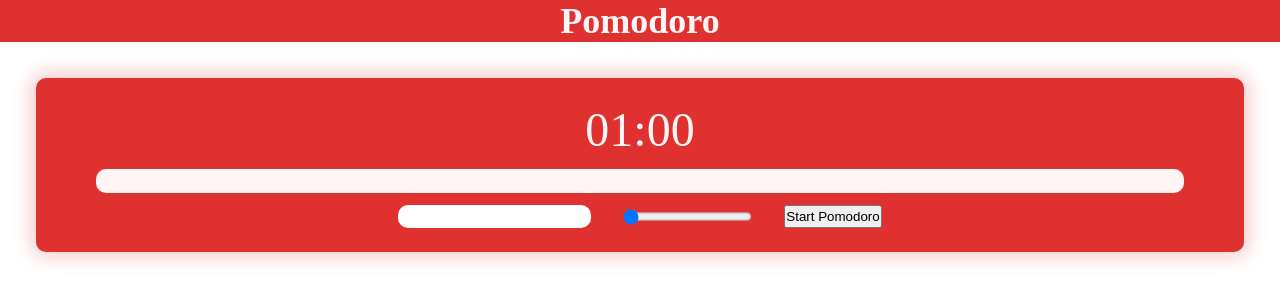
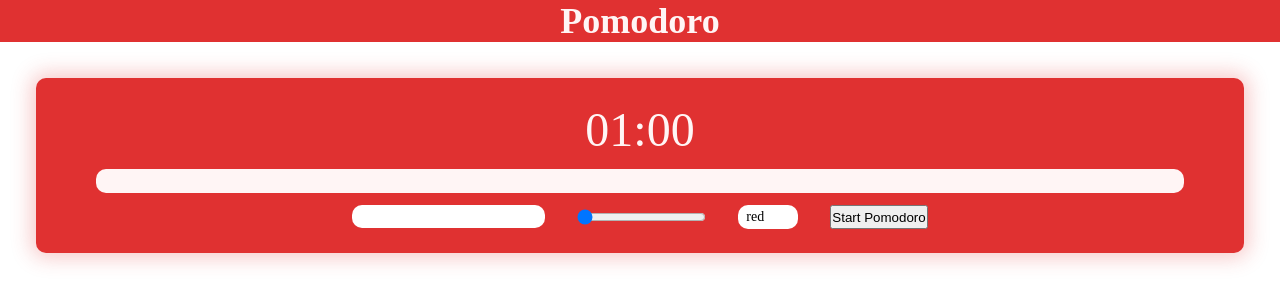
Before and after one commit to ersinnamal/pomodoro, a React (Create React App) app: page / in a window 1280 px wide. Shown: the top 304 px of the page. Built offline with nearby package versions, Linux system fonts and the light colour scheme.

Commit message:
Added Select component

```diff
--- a/src/components/Timer/Timer.js
+++ b/src/components/Timer/Timer.js
@@ -5,6 +5,7 @@
 import Range from "../UI/Range/Range";
 import useInput from "../../hooks/useInput";
 import Input from "../UI/Input/Input";
+import Select from "../UI/Select/Select";
 
 const formatSeconds = (totalSeconds) => {
   const minutes = Math.trunc(totalSeconds / 60);
@@ -16,9 +17,6 @@
 };
 
 const Timer = () => {
-  // temp
-  const color = "red";
-
   const context = useContext(Context);
   const [seconds, setSeconds] = useState(0);
   const [timer, setTimer] = useState();
@@ -29,7 +27,9 @@
     context.sessionMinutes
   );
   const [titleProps] = useInput();
+  const [colorProps] = useInput("red");
   const { value: minuteInputValue } = rangeProps;
+  const { value: colorInputValue } = colorProps;
 
   useEffect(() => {
     if (seconds === minuteInputValue * 60) {
@@ -37,7 +37,7 @@
         context.addPomodoro({
           title: titleProps.value,
           minutes: +minuteInputValue,
-          color,
+          color: colorInputValue,
         });
       clearInterval(timer);
       setTimer(null);
@@ -71,7 +71,11 @@
   };
 
   return (
-    <div className={`${classes.container} ${classes["container--" + color]}`}>
+    <div
+      className={`${classes.container} ${
+        classes["container--" + colorInputValue]
+      }`}
+    >
       <div className={classes.time}>
         {formatSeconds(minuteInputValue * 60 - seconds)}
       </div>
@@ -87,7 +91,13 @@
       </div>
       <div className={classes.controls}>
         <Input {...titleProps} />
-        <Range {...rangeProps} color={color} min="1" max={isBreak ? 45 : 90} />
+        <Range
+          {...rangeProps}
+          color={colorInputValue}
+          min="1"
+          max={isBreak ? 45 : 90}
+        />
+        <Select {...colorProps} options={["red", "blue"]} />
         <button onClick={clickHandler}>
           {timer ? "Stop" : "Start"} {isBreak ? "Break" : "Pomodoro"}
         </button>
--- /dev/null
+++ b/src/components/UI/Select/Select.js
@@ -0,0 +1,43 @@
+import { useState } from "react";
+import classes from "./Select.module.css";
+
+const Select = (props) => {
+  const [showOptions, setShowOptions] = useState(false);
+
+  const showOptionsHandler = () => {
+    setShowOptions((prev) => !prev);
+  };
+
+  const selectHandler = (opt) => {
+    setShowOptions(false);
+    props.onChange({ target: { value: opt } });
+  };
+
+  return (
+    <div className={classes.container}>
+      {props.label && <label>{props.label}</label>}
+      <div
+        onClick={showOptionsHandler}
+        className={`${classes.select} ${
+          showOptions ? classes["select--open"] : ""
+        }`}
+      >
+        {props.value ?? ""}
+      </div>
+      {showOptions && (
+        <ul className={classes.options}>
+          {props.options.map((opt) => (
+            <li
+              className={classes.option}
+              onClick={selectHandler.bind(null, opt)}
+            >
+              {opt}
+            </li>
+          ))}
+        </ul>
+      )}
+    </div>
+  );
+};
+
+export default Select;
--- /dev/null
+++ b/src/components/UI/Select/Select.module.css
@@ -0,0 +1,36 @@
+.container {
+  position: relative;
+  width: 6rem;
+  color: black;
+}
+
+.select {
+  background-color: white;
+  border-radius: 1rem;
+  padding: 0.4rem 0.8rem;
+  font-size: 1.4rem;
+  width: 100%;
+}
+
+.select--open {
+  border-bottom-left-radius: 0;
+  border-bottom-right-radius: 0;
+}
+
+.options {
+  position: absolute;
+  background-color: white;
+  border-bottom-left-radius: 1rem;
+  border-bottom-right-radius: 1rem;
+  overflow: hidden;
+  width: 100%;
+}
+
+.option {
+  padding: 0.4rem 0.8rem;
+}
+
+.option:hover {
+  background-color: red;
+  cursor: pointer;
+}
```
